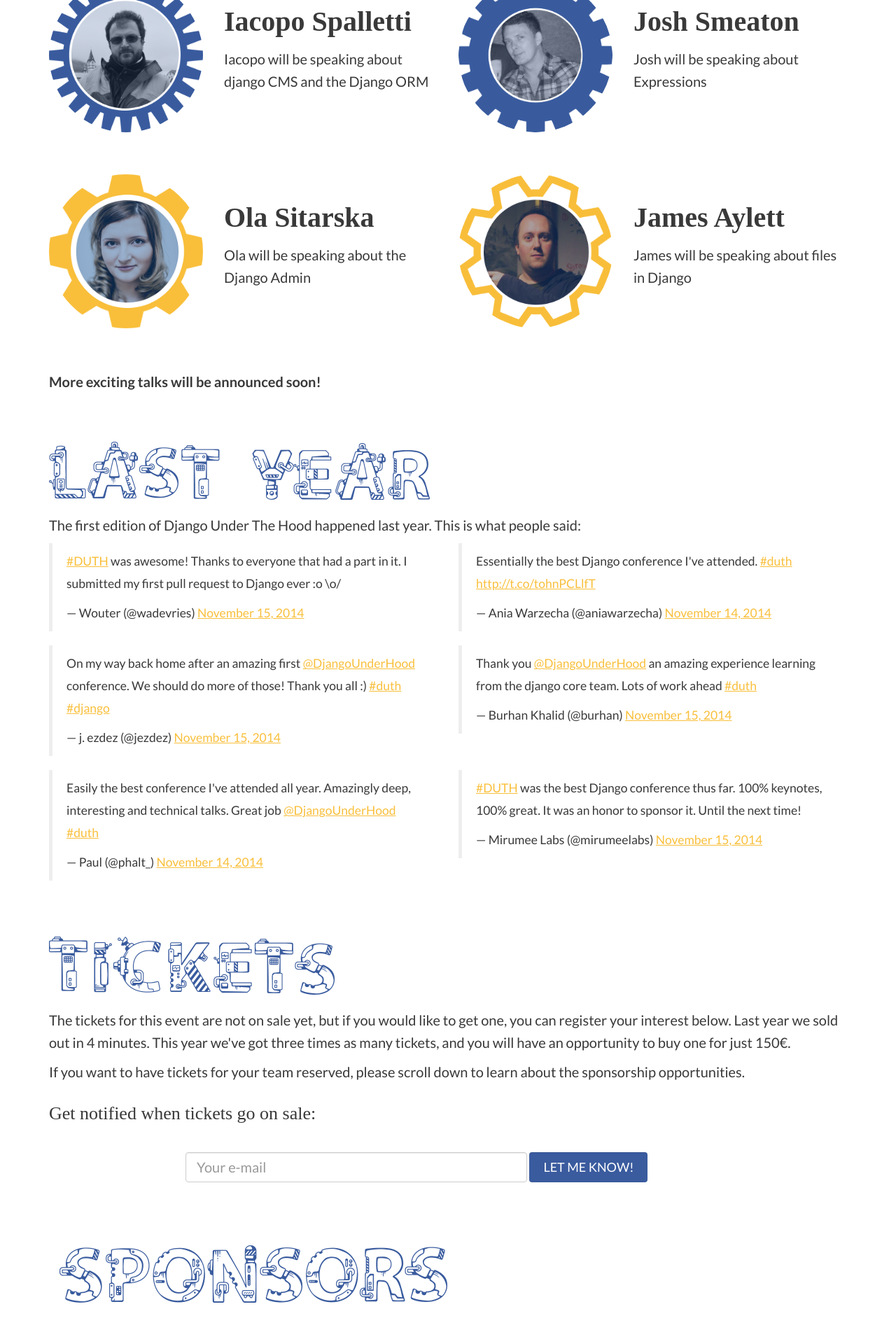
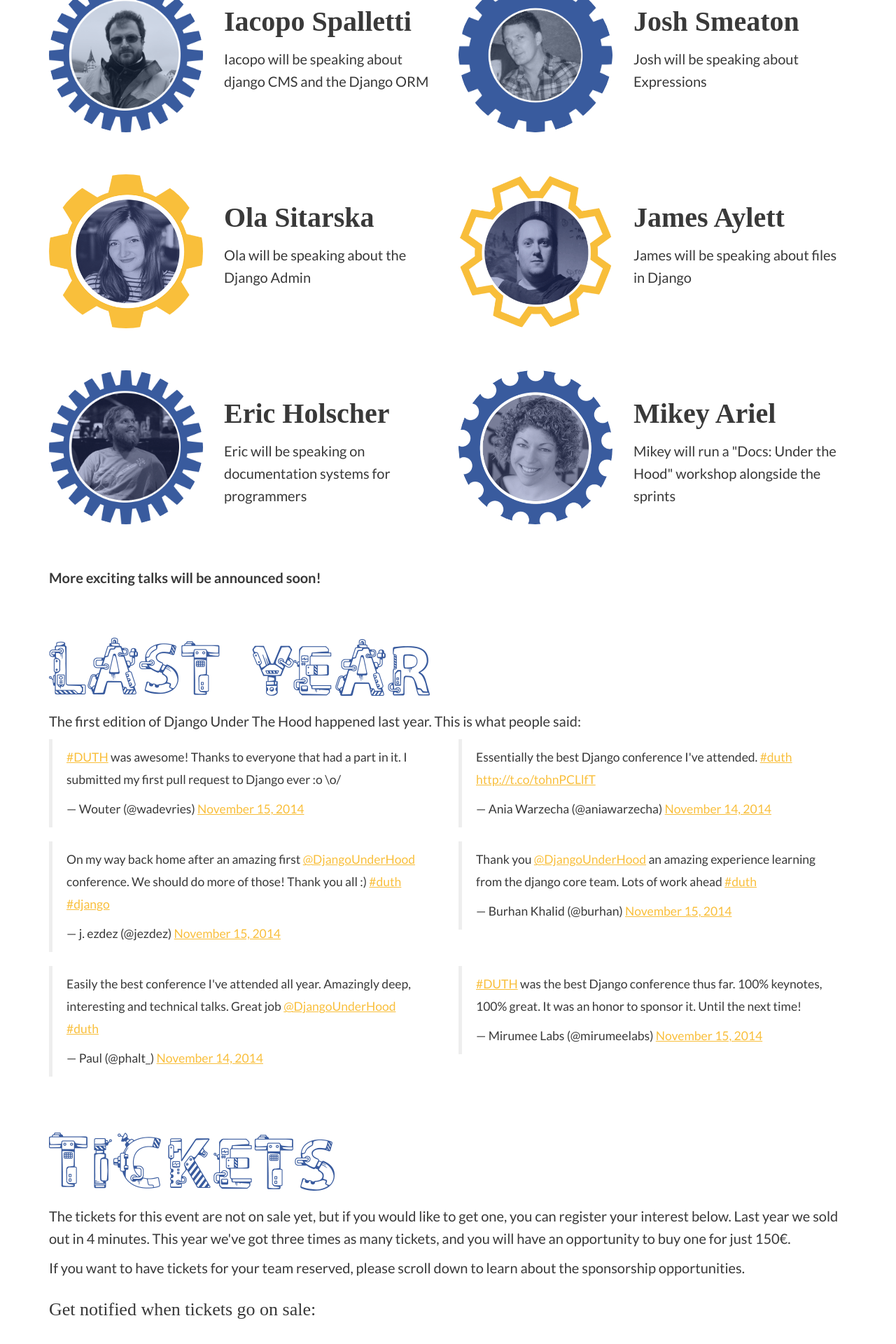
Before and after one commit to djangounderthehood/duh-web, a Django app: page / in a window 1280 px wide. Shown: the part 1713-3633 px from the top of the page at 70% size. Run offline with Django 3.2, Linux system fonts and the light colour scheme; data that the repository does not hold is empty; some libraries are stand-ins or nearby versions; some web fonts are replaced.

Commit message:
Fixed photos. Added Eric and Mikey! ✨

```diff
--- a/templates/_speakers.html
+++ b/templates/_speakers.html
@@ -80,6 +80,26 @@
     </div>
 </div>
 <div class="row">
+    <div class="speaker col-md-6 clearfix">
+        <img src="{% static 'img/speakers/eric.png' %}" class="speaker" alt="Eric Holscher" />
+        <h3>
+            Eric Holscher
+        </h3>
+        <p>
+            Eric will be speaking on documentation systems for programmers
+        </p>
+    </div>
+    <div class="speaker col-md-6 clearfix">
+        <img src="{% static 'img/speakers/mikey.png' %}" class="speaker" alt="Mikey Ariel" />
+        <h3>
+            Mikey Ariel
+        </h3>
+        <p>
+            Mikey will run a "Docs: Under the Hood" workshop alongside the sprints
+        </p>
+    </div>
+</div>
+<div class="row">
     <div class="col-md-12">
         <p><strong>More exciting talks will be announced soon!</strong></p>
     </div>
```
Also changed, not shown: static/img/speakers/eric.png (added), static/img/speakers/james.png, static/img/speakers/mikey.png (added), static/img/speakers/ola.png.
